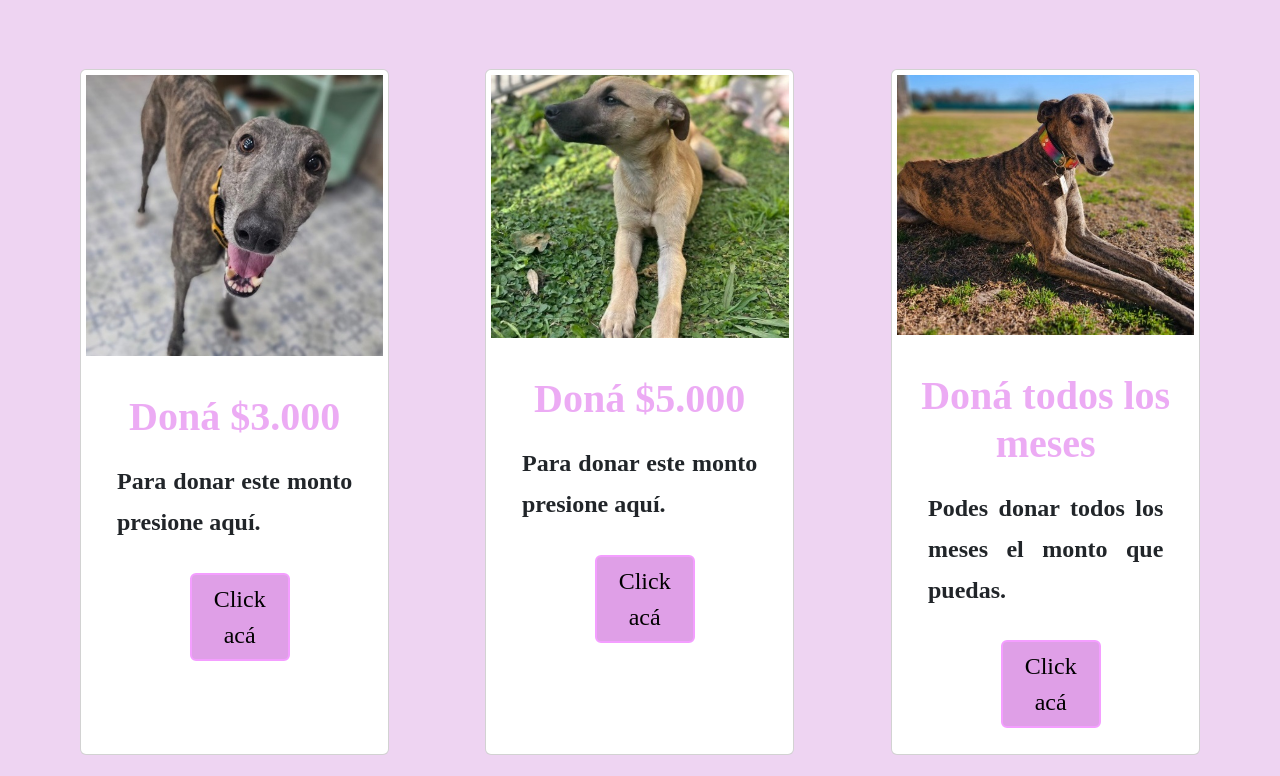
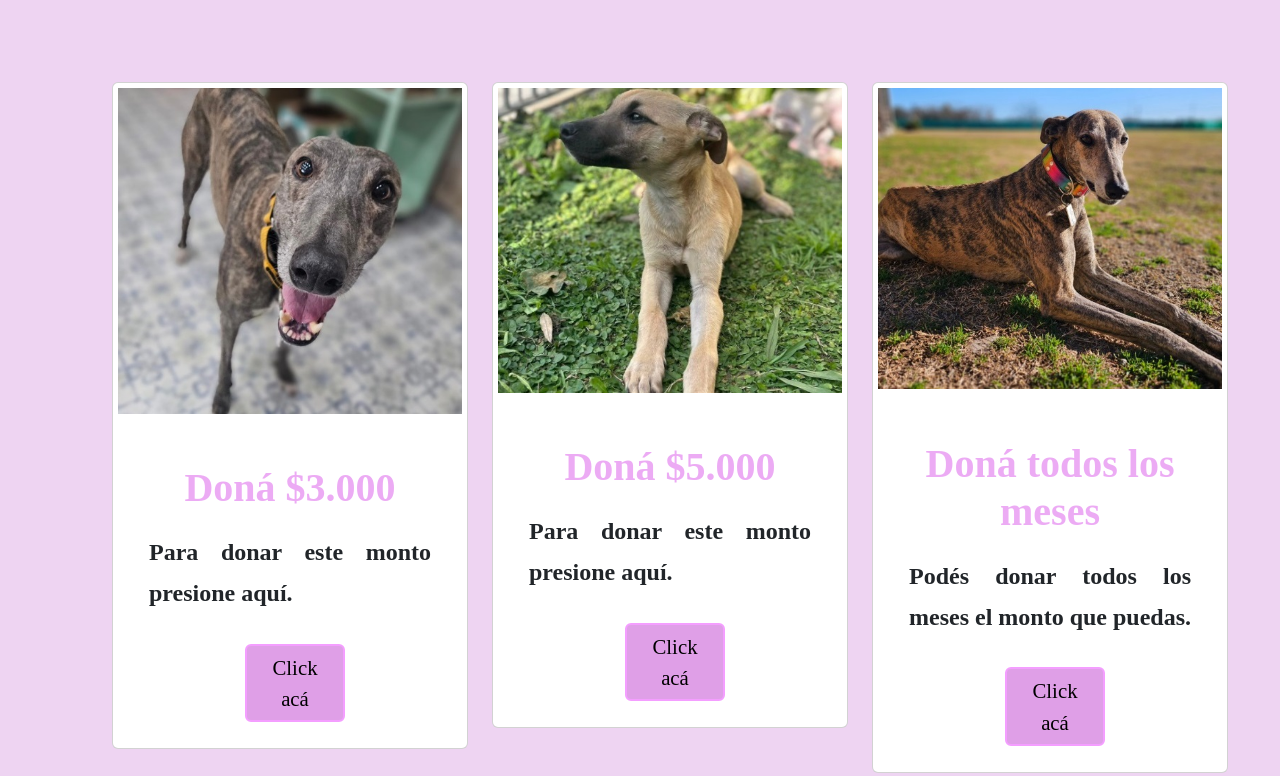
Before and after one commit to DanaAgustina/TrabajoCoder, a website: page pages/donaciones.html in a window 1280 px wide. Shown: the part 1573-2349 px from the top of the page. Drawn offline with nearby package versions, Linux system fonts and the light colour scheme; a web font is replaced by a local one.

Commit message:
terminé el proyecto

```diff
--- a/pages/donaciones.html
+++ b/pages/donaciones.html
@@ -1,9 +1,11 @@
 <!DOCTYPE html>
 <html lang="en">
+
 <head>
   <meta charset="UTF-8">
   <meta name="viewport" content="width=device-width, initial-scale=1.0">
-    <link href="https://cdn.jsdelivr.net/npm/bootstrap@5.3.3/dist/css/bootstrap.min.css" rel="stylesheet" integrity="sha384-QWTKZyjpPEjISv5WaRU9OFeRpok6YctnYmDr5pNlyT2bRjXh0JMhjY6hW+ALEwIH" crossorigin="anonymous">
+  <link href="https://cdn.jsdelivr.net/npm/bootstrap@5.3.3/dist/css/bootstrap.min.css" rel="stylesheet"
+    integrity="sha384-QWTKZyjpPEjISv5WaRU9OFeRpok6YctnYmDr5pNlyT2bRjXh0JMhjY6hW+ALEwIH" crossorigin="anonymous">
   <link rel="stylesheet" href="https://cdnjs.cloudflare.com/ajax/libs/font-awesome/6.0.0-beta3/css/all.min.css">
   <link rel="stylesheet" href="../css/estilo.css">
   <link href="https://unpkg.com/aos@2.3.1/dist/aos.css" rel="stylesheet">
@@ -11,6 +13,7 @@
   <title>Hogar - Amor de Galgo 🐾</title>
   <link rel="icon" href="../img/logo.jpg" type="image/png">
 </head>
+
 <body>
   <header class="header">
     <nav class="navbar navbar-expand-lg">
@@ -19,7 +22,8 @@
           <img class="logo" src="../img/logo.jpg" alt="logo">
         </a>
         <h1>Hogar-Amor de Galgo </h1>
-                <button class="navbar-toggler" type="button" data-bs-toggle="collapse" data-bs-target="#navbarSupportedContent" aria-controls="navbarSupportedContent" aria-expanded="false" aria-label="Toggle navigation">
+        <button class="navbar-toggler" type="button" data-bs-toggle="collapse" data-bs-target="#navbarSupportedContent"
+          aria-controls="navbarSupportedContent" aria-expanded="false" aria-label="Toggle navigation">
           <span class="navbar-toggler-icon"></span>
         </button>
         <div class="collapse navbar-collapse" id="navbarSupportedContent">
@@ -48,55 +52,90 @@
     <section>
       <h2 data-aos="zoom-in">Donaciones</h2>
       <p data-aos="zoom-in">¡Ayúdanos a seguir salvando vidas! </p>
-            <p data-aos="zoom-in"> En nuestra misión dedicada a rescatar y rehabilitar galgos maltratados, cada contribución cuenta. Tu apoyo financiero es crucial para asegurar que podamos continuar proporcionando cuidados médicos, alimentación y amor a estos animales vulnerables. Con tu donación, no solo nos ayudas a salvar vidas, sino que también contribuyes a construir un futuro mejor para estos galgos, dándoles una segunda oportunidad para vivir una vida plena y feliz. Únete a nosotros en nuestra causa y haz la diferencia hoy mismo.</p>
+      <p data-aos="zoom-in"> En nuestra misión dedicada a rescatar y rehabilitar galgos maltratados, cada contribución
+        cuenta. Tu apoyo financiero es crucial para asegurar que podamos continuar proporcionando cuidados médicos,
+        alimentación y amor a estos animales vulnerables. Con tu donación, no solo nos ayudas a salvar vidas, sino que
+        también contribuyes a construir un futuro mejor para estos galgos, dándoles una segunda oportunidad para vivir
+        una vida plena y feliz. Únete a nosotros en nuestra causa y haz la diferencia hoy mismo.</p>
     </section>
     <section class="mp" data-aos="zoom-in-down">
-            <div class="card" style="width: 18rem;" data-aos="zoom-in-down">
+      <div class="container">
+        <div class="row">
+          <!-- Primer carta -->
+          <div class="col-sm-6 col-md-4 mb-4">
+            <div class="card" style="width: 100%;" data-aos="zoom-in-down">
               <img src="../img/mp 1.jpg" class="card-img-top" alt="imagen">
               <div class="card-body">
                 <h5 class="card-title">Doná $250</h5>
-                  <p class="card-text"> Para donar este monto presione aquí.</p>
-                  <a href="https://www.mercadopago.com.ar/checkout/v1/payment/redirect/e4b43f4a-8b12-43fb-8b42-815adbef5cc4/payment-option-form-v2/?source=link&preference-id=141519840-b4ef1ab0-0973-4320-9e49-5fe05c08c0c1&router-request-id=cf623115-1317-43c9-9da7-ae004d3b38cc&p=df0b4a983b5dfe38170586e5aa97bfea" class="btn btn-primary">Click acá</a>
+                <p class="card-text">Para donar este monto presione aquí.</p>
+                <a href="https://www.mercadopago.com.ar/checkout/v1/payment/redirect/e4b43f4a-8b12-43fb-8b42-815adbef5cc4/payment-option-form-v2/?source=link&preference-id=141519840-b4ef1ab0-0973-4320-9e49-5fe05c08c0c1&router-request-id=cf623115-1317-43c9-9da7-ae004d3b38cc&p=df0b4a983b5dfe38170586e5aa97bfea"
+                  class="btn btn-primary">Click acá</a>
               </div>
             </div>
-              <div class="card" style="width: 18rem;" data-aos="zoom-in-down">
+          </div>
+          <!-- Segunda carta -->
+          <div class="col-sm-6 col-md-4 mb-4">
+            <div class="card" style="width: 100%;" data-aos="zoom-in-down">
               <img src="../img/mp 2.jpg" class="card-img-top" alt="imagen">
               <div class="card-body">
                 <h5 class="card-title">Doná $500</h5>
                 <p class="card-text">Para donar este monto presione aquí.</p>
-                  <a href="https://www.mercadopago.com.ar/checkout/v1/payment/redirect/ef2ca7d3-d0ae-4bb0-a5da-44b0a6007bee/payment-option-form-v2/?source=link&preference-id=141519840-cab6fa91-4a33-483c-a10f-aad8ba4510b6&router-request-id=57cb5655-9d59-473c-a354-77a0bca0b530&p=df0b4a983b5dfe38170586e5aa97bfea" class="btn btn-primary">Click acá</a>
+                <a href="https://www.mercadopago.com.ar/checkout/v1/payment/redirect/ef2ca7d3-d0ae-4bb0-a5da-44b0a6007bee/payment-option-form-v2/?source=link&preference-id=141519840-cab6fa91-4a33-483c-a10f-aad8ba4510b6&router-request-id=57cb5655-9d59-473c-a354-77a0bca0b530&p=df0b4a983b5dfe38170586e5aa97bfea"
+                  class="btn btn-primary">Click acá</a>
               </div>
             </div>
-              <div class="card" style="width: 18rem;" data-aos="zoom-in-down">
+          </div>
+          <!-- Tercer carta -->
+          <div class="col-sm-6 col-md-4 mb-4">
+            <div class="card" style="width: 100%;" data-aos="zoom-in-down">
               <img src="../img/mp 3.jpg" class="card-img-top" alt="imagen">
               <div class="card-body">
                 <h5 class="card-title">Doná $1.000</h5>
                 <p class="card-text">Para donar este monto presione aquí.</p>
-                  <a href="https://www.mercadopago.com.ar/checkout/v1/payment/redirect/b939b7eb-80d1-46b9-a31b-004cbb0354b6/payment-option-form-v2/?source=link&preference-id=141519840-50635be8-5696-4cdb-be9b-3e9427f99f49&router-request-id=f0c79d6f-1f32-45e5-9aa5-da08ec1d9056&p=df0b4a983b5dfe38170586e5aa97bfea" class="btn btn-primary">Click acá</a>
+                <a href="https://www.mercadopago.com.ar/checkout/v1/payment/redirect/b939b7eb-80d1-46b9-a31b-004cbb0354b6/payment-option-form-v2/?source=link&preference-id=141519840-50635be8-5696-4cdb-be9b-3e9427f99f49&router-request-id=f0c79d6f-1f32-45e5-9aa5-da08ec1d9056&p=df0b4a983b5dfe38170586e5aa97bfea"
+                  class="btn btn-primary">Click acá</a>
               </div>
             </div>
-              <div class="card" style="width: 18rem;" data-aos="zoom-in-down">
+          </div>
+        </div>
+
+        <div class="row">
+          <!-- Cuarta carta -->
+          <div class="col-sm-6 col-md-4 mb-4">
+            <div class="card" style="width: 100%;" data-aos="zoom-in-down">
               <img src="../img/mp 4.jpg" class="card-img-top" alt="imagen">
               <div class="card-body">
                 <h5 class="card-title">Doná $3.000</h5>
                 <p class="card-text">Para donar este monto presione aquí.</p>
-                  <a href="https://www.mercadopago.com.ar/checkout/v1/payment/redirect/300ef64c-91af-4c89-aaa6-df28e607d0dd/payment-option-form-v2/?source=link&preference-id=141519840-9d052ff2-38c1-452c-8e2c-d43500b8c0b2&router-request-id=19bc2072-ce38-444e-bd1b-23cefaad0d40&p=df0b4a983b5dfe38170586e5aa97bfea" class="btn btn-primary">Click acá</a>
+                <a href="https://www.mercadopago.com.ar/checkout/v1/payment/redirect/300ef64c-91af-4c89-aaa6-df28e607d0dd/payment-option-form-v2/?source=link&preference-id=141519840-9d052ff2-38c1-452c-8e2c-d43500b8c0b2&router-request-id=19bc2072-ce38-444e-bd1b-23cefaad0d40&p=df0b4a983b5dfe38170586e5aa97bfea"
+                  class="btn btn-primary">Click acá</a>
               </div>
             </div>
-              <div class="card" style="width: 18rem;" data-aos="zoom-in-down">
+          </div>
+          <!-- Quinta carta -->
+          <div class="col-sm-6 col-md-4 mb-4">
+            <div class="card" style="width: 100%;" data-aos="zoom-in-down">
               <img src="../img/mp 5.jpg" class="card-img-top" alt="imagen">
               <div class="card-body">
                 <h5 class="card-title">Doná $5.000</h5>
                 <p class="card-text">Para donar este monto presione aquí.</p>
-                  <a href="https://www.mercadopago.com.ar/checkout/v1/payment/redirect/7c9845a5-4dc6-45e3-a715-b17de1c7e4a5/payment-option-form-v2/?source=link&preference-id=141519840-8ef3e439-a456-46da-99a2-e379696846c9&router-request-id=2c4d9422-b1b5-4fab-9d35-735d4501b8a7&p=df0b4a983b5dfe38170586e5aa97bfea" class="btn btn-primary">Click acá</a>
+                <a href="https://www.mercadopago.com.ar/checkout/v1/payment/redirect/7c9845a5-4dc6-45e3-a715-b17de1c7e4a5/payment-option-form-v2/?source=link&preference-id=141519840-8ef3e439-a456-46da-99a2-e379696846c9&router-request-id=2c4d9422-b1b5-4fab-9d35-735d4501b8a7&p=df0b4a983b5dfe38170586e5aa97bfea"
+                  class="btn btn-primary">Click acá</a>
               </div>
             </div>
-              <div class="card" style="width: 18rem;" data-aos="zoom-in-down">
+          </div>
+          <!-- Sexta carta -->
+          <div class="col-sm-6 col-md-4 mb-4">
+            <div class="card" style="width: 100%;" data-aos="zoom-in-down">
               <img src="../img/mp 6.jpg" class="card-img-top" alt="imagen">
               <div class="card-body">
-                  <h5 class="card-title" >Doná todos los meses</h5>
-                  <p class="card-text">Podes donar todos los meses el monto que puedas.</p>
-                  <a href="https://www.mercadopago.com.ar/subscriptions/checkout?preapproval_plan_id=02e18cf5fc344360b8c3b8ad7ca65218" class="btn btn-primary">Click acá</a>
+                <h5 class="card-title">Doná todos los meses</h5>
+                <p class="card-text">Podés donar todos los meses el monto que puedas.</p>
+                <a href="https://www.mercadopago.com.ar/subscriptions/checkout?preapproval_plan_id=02e18cf5fc344360b8c3b8ad7ca65218"
+                  class="btn btn-primary">Click acá</a>
+              </div>
+            </div>
+          </div>
         </div>
       </div>
     </section>
@@ -122,9 +161,12 @@
       </a>
     </div>
   </footer>
-    <script src="https://cdn.jsdelivr.net/npm/bootstrap@5.3.3/dist/js/bootstrap.bundle.min.js" integrity="sha384-YvpcrYf0tY3lHB60NNkmXc5s9fDVZLESaAA55NDzOxhy9GkcIdslK1eN7N6jIeHz" crossorigin="anonymous"></script>
+  <script src="https://cdn.jsdelivr.net/npm/bootstrap@5.3.3/dist/js/bootstrap.bundle.min.js"
+    integrity="sha384-YvpcrYf0tY3lHB60NNkmXc5s9fDVZLESaAA55NDzOxhy9GkcIdslK1eN7N6jIeHz"
+    crossorigin="anonymous"></script>
   <script>
     AOS.init();
   </script>
 </body>
+
 </html>
--- a/scss/_donaciones.scss
+++ b/scss/_donaciones.scss
@@ -29,18 +29,27 @@ main{
     }
     .mp{
         display: flex;
-        gap: 1rem;
+        gap: 40px;
         justify-content: center;
         flex-wrap: wrap;
-        margin: 40px;
         text-align: center;
+        margin: 20px;
+        .container {
+            .row {
+              display: flex;
+              flex-wrap: wrap;
+              justify-content: center;
+            }
+          }
         .card{
             flex: 1 1 14rem;
-            gap: 1rem;
-            justify-content: center;
+            gap: 30px;
             flex-wrap: wrap;
-            margin: 40px;
+            margin: 30px;
             display: flex;
+            flex-direction: column;
+            align-items: center;
+            text-align: center;
             &:hover{
                 border: solid $bg-fucsia;
                 padding: 0;
@@ -68,7 +77,7 @@ main{
                   margin: 10px;
                   margin-left: 20px;
                   width: 100px;
-                  font-size: 1.5rem;
+                  font-size: 1.3rem;
                   justify-content: center;
                   text-align: center;
                   &:hover{
@@ -76,7 +85,7 @@ main{
                       border:$bg-fucsia 2px solid;
                       background-color: $bg-rosita;
                       font-weight: bold;
-                      font-size: 1.7rem;
+                      font-size: 1.5rem;
                     }
                 }
             }
--- a/scss/_media.scss
+++ b/scss/_media.scss
@@ -87,7 +87,6 @@
 
 @media only screen and (max-width: $breakpoint-xs) {
     header.header {
-
         .navbar {
             .navbar-brand {
                 img.logo {
@@ -102,7 +101,9 @@
     }
 
     main.main {
+        margin-bottom: 140px;
         div{
+            margin-top: 180px;
             .subtitulo {
              font-size: 4rem;
              text-align: center;
@@ -317,6 +318,7 @@
         }
     }
     main{
+        margin-top: 180px;
         text-align: center;
         margin: 0;
         .quienes{
@@ -561,6 +563,7 @@
     }
 
     main {
+        margin-top: 180px;
         div{
             .adop{
                 .adopciones{
@@ -726,6 +729,7 @@
 
 @media only screen and (max-width: $breakpoint-sm) {
     main{
+        margin-top: 180px;
         .productos{
             font-size: 4rem;
             margin: 0;
```
Also changed, not shown: css/estilo.css, 1 other file. Lines whose indentation alone changed are shown as unchanged.
